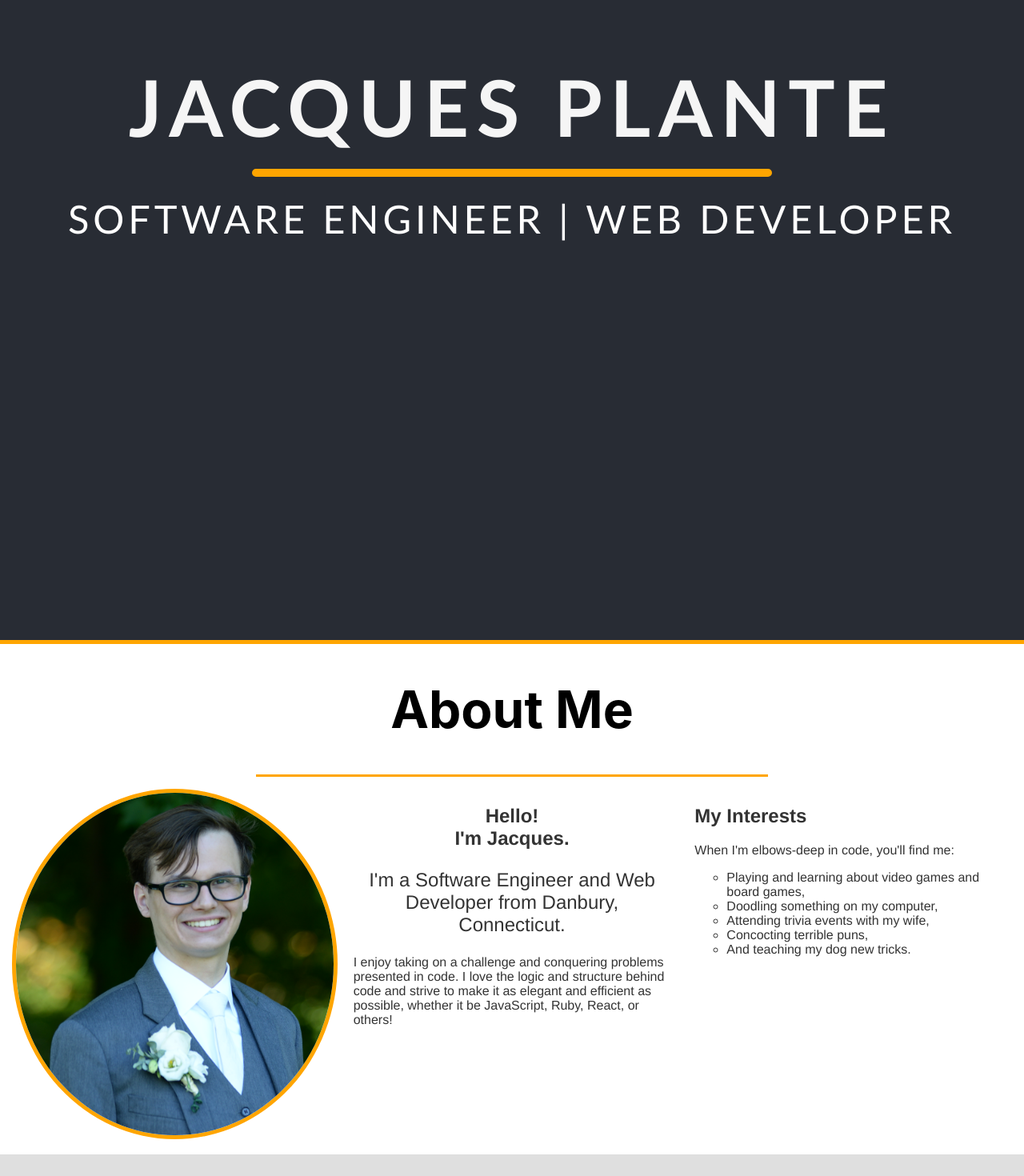
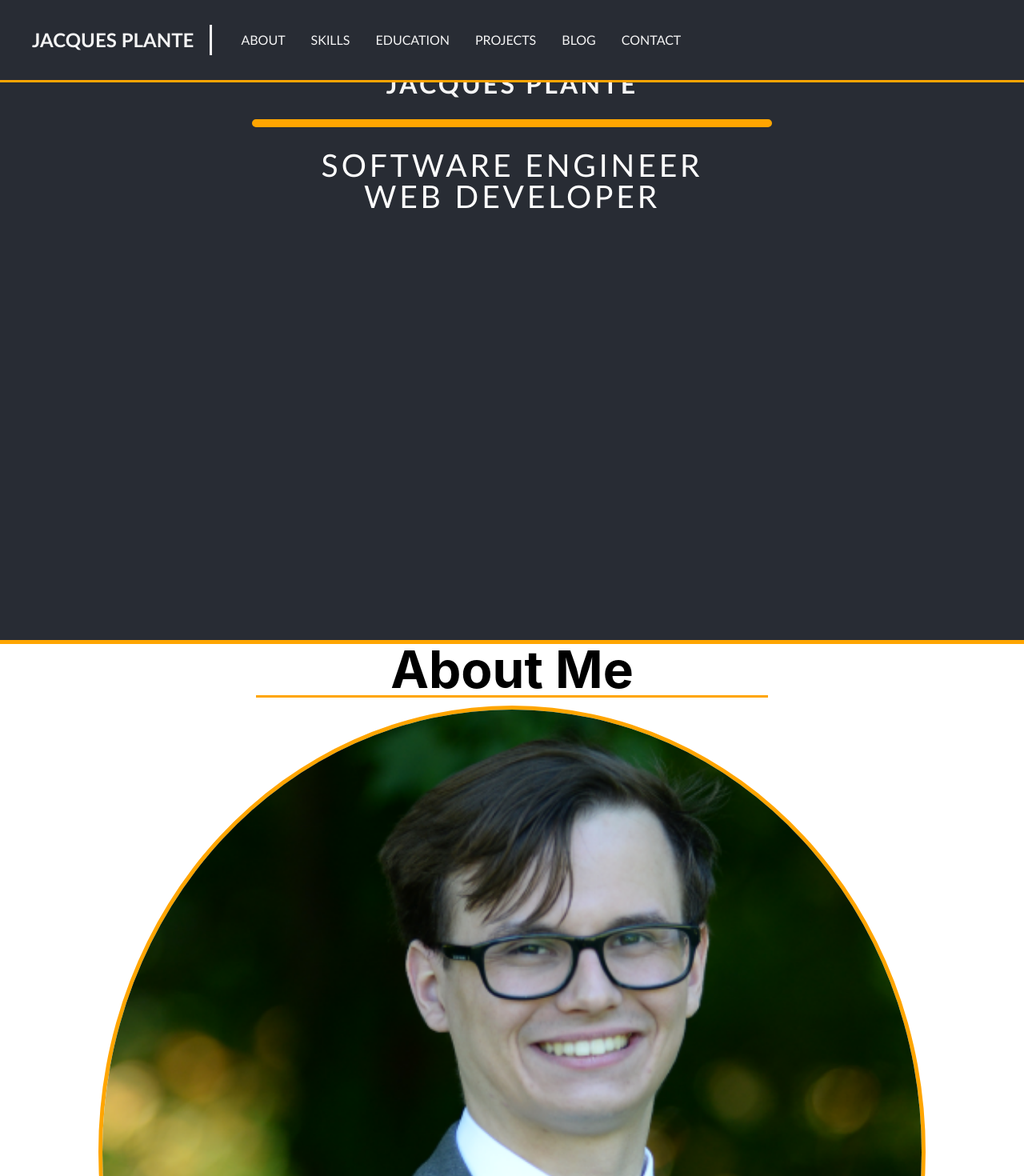
Before and after one commit to JPlante9117/portfolio, a React (Create React App) app: page / in a window 1280 px wide. Shown: the top 1470 px of the page at 80% size. Built offline with nearby package versions, Linux system fonts and the light colour scheme.

Commit message:
styled about section for mobile, styled nav for mobile

```diff
--- a/package.json
+++ b/package.json
@@ -14,12 +14,13 @@
     "react": "^16.12.0",
     "react-animate-on-scroll": "^2.1.5",
     "react-dom": "^16.12.0",
+    "react-router-dom": "^5.1.2",
     "react-scripts": "3.4.0"
   },
   "scripts": {
     "start": "react-scripts start",
     "predeploy": "yarn run build",
-   "deploy": "gh-pages -d build",
+    "deploy": "gh-pages -d build",
     "build": "react-scripts build",
     "test": "react-scripts test",
     "eject": "react-scripts eject"
--- a/src/App.css
+++ b/src/App.css
@@ -1,6 +1,87 @@
-html {
-  scroll-behavior: smooth;
-  overflow-x: hidden;
+html, body, div, span, object, iframe,
+h1, h2, h3, h4, h5, h6, p, blockquote, pre,
+abbr, address, cite, code,
+del, dfn, em, img, ins, kbd, q, samp,
+small, strong, sub, sup, var,
+b, i,
+dl, dt, dd, ol, ul, li,
+fieldset, form, label, legend,
+table, caption, tbody, tfoot, thead, tr, th, td,
+article, aside, canvas, details, figcaption, figure,
+footer, header, hgroup, menu, nav, section, summary,
+time, mark, audio, video {
+    margin:0;
+    padding:0;
+    border:0;
+    outline:0;
+    font-size:100%;
+    vertical-align:baseline;
+    background:transparent;
+    scroll-behavior: smooth;
+}
+
+body {
+    line-height:1;
+}
+
+article,aside,details,figcaption,figure,
+footer,header,hgroup,menu,nav,section {
+    display:block;
+}
+
+nav ul {
+    list-style:none;
+}
+
+blockquote, q {
+    quotes:none;
+}
+
+blockquote:before, blockquote:after,
+q:before, q:after {
+    content:'';
+    content:none;
+}
+
+a {
+    margin:0;
+    padding:0;
+    font-size:100%;
+    vertical-align:baseline;
+    background:transparent;
+}
+
+/* change colours to suit your needs */
+ins {
+    background-color:#ff9;
+    color:#000;
+    text-decoration:none;
+}
+
+/* change colours to suit your needs */
+mark {
+    background-color:#ff9;
+    color:#000;
+    font-style:italic;
+    font-weight:bold;
+}
+
+del {
+    text-decoration: line-through;
+}
+
+abbr[title], dfn[title] {
+    border-bottom:1px dotted;
+    cursor:help;
+}
+
+table {
+    border-collapse:collapse;
+    border-spacing:0;
+}
+
+input, select {
+    vertical-align:middle;
 }
 
 .App {
@@ -109,6 +190,7 @@ h1 {
 div.header {
   background-color: #282c34;
   min-height: 100vh;
+  width: 100%;
   display: flex;
   flex-direction: column;
   align-items: center;
@@ -124,7 +206,7 @@ h1.mainHeader {
   text-align: center;
   margin: 0;
   padding: 0;
-  font-size: 3.750em;
+  font-size: 2rem;
   font-weight: 900;
   letter-spacing: 0.1em;
   line-height: 1em;
@@ -149,25 +231,22 @@ p.title {
   text-align: center;
   margin: 0;
   padding: 0;
-  font-size: 1.875em;
+  font-size: 1.5em;
   font-weight: 300;
   letter-spacing: 0.1em;
   line-height: 1em;
   text-transform: uppercase;
 }
 
+* {
+  text-decoration: none;
+}
 .tabs {
-  position: relative;
-  bottom: 30px;
+  position: absolute;
+  bottom: 10%;
   z-index: 100;
-  width: 90%;
+  width: 100%;
   font-size: 1em;
-}
-
-a.tabLinks {
-  padding: 10px;
-  text-decoration: none;
-  transition: 0.5s;
 }
 
 a.tabLinks:link {
@@ -180,12 +259,17 @@ a.tabLinks:visited {
 
 /* SOCIALS CSS */
 
-.socials {
+.socials-container {
+  width: 75%;
   display: inline-block;
 }
 
+.socials {
+  padding: 10px;
+  float: left;
+}
+
 .socialImg {
-  padding: 10px;
   filter: grayscale(70%);
   transition: 0.5s;
 }
@@ -207,14 +291,38 @@ a.tabLinks:visited {
 
 .selfImage {
   height: auto;
-  width: 100%;
+  width: 80%;
   border-radius: 50%;
+  margin: 10px auto;
   border: 5px solid orange;
 }
 
-.aboutTopLine {
-  text-align: center;
-  font-size: 1.5em;
+.about-info p {
+  margin: 0 auto;
+  text-align: left;
+  width: 80%;
+  line-height: 1.5em;
+  padding: 10px;
+}
+
+.about-interests p {
+  margin: 0 auto;
+  text-align: left;
+  width: 80%;
+  line-height: 1.5em;
+  padding: 10px;
+}
+
+.about-interests ul {
+  margin: 0 auto;
+  list-style-type: circle;
+  text-align: left;
+  width: 70%;
+  padding-bottom: 10px;
+}
+
+.about-interests ul li {
+  line-height: 1.5em;
 }
 
 .aboutIntro {
@@ -473,23 +581,80 @@ div.footer {
   font-size: smaller;
 }
 
-/* MEDIA QUERIES */
+/* NAVBAR */
 
-@media screen and (max-width: 1024px) {
-	.col-1-2,
-	.col-1-3 { padding: 15px; }
+header {
+  background-color: #282c34;
+  height: fit-content;
+  width: 100%;
+  font-family: 'Gill Sans', 'Gill Sans MT', Calibri, 'Trebuchet MS', sans-serif;
+  border-bottom: 3px solid orange;
+  position: fixed;
+  top: 0;
+  z-index: 1000;
+  overflow: hidden;
 }
 
-@media screen and (max-width: 800px) {
-	.col-1-2,
-	.col-1-3 { padding: 10px; width: 100%; }
+header .header-brand{
+  font-size: 24px;
+  color: whitesmoke;
+  font-weight: 600;
+  text-transform: uppercase;
+  display: block;
+  margin: 0 auto;
+  text-align: center;
+  padding: 20px 0;
 }
 
-@media screen and (max-width: 768px) {
-	.container { max-width: 750px; }
+header nav ul {
+  margin: 0 auto;
+  display: block;
+  width: fit-content;
 }
 
-@media screen and (max-width: 640px) {
-	.col-1-2,
-	.col-1-3 { float: none; width: 100%; }
+header nav ul li {
+  display: inline-block;
+  list-style: none;
+  margin-top: 5px;
+  margin-bottom: 5px;
+  padding: 0 16px;
+  text-transform: uppercase;
 }
+
+header nav ul li a {
+  font-size: 16px;
+  color: whitesmoke;
+}
+
+a.anchor {
+  position: relative;
+  top: -119px;
+}
+
+@media only screen and (min-width: 1000px){
+  header .header-brand{
+    margin: 31px 0;
+    line-height: 38px;
+    text-align: left;
+    padding: 0px 20px 0px 40px;
+    border-right: 3px solid whitesmoke;
+    float: left;
+  }
+
+  header nav ul {
+    margin: 20px 0 0 20px;
+    float: left;
+  }
+
+  header nav ul li {
+    margin-top: 0;
+  }
+
+  header nav ul li a {
+    line-height: 60px;
+  }
+
+  a.anchor {
+    top: -100px;
+  }
+}
--- a/src/App.js
+++ b/src/App.js
@@ -8,10 +8,12 @@ import EducationContainer from './containers/EducationContainer'
 import ProjectsContainer from './containers/ProjectsContainer'
 import Contact from './components/Contact';
 import BlogContainer from './containers/BlogContainer';
+import Navbar from './components/Navbar';
 
 function App() {
   return (
     <div className="App">
+      <Navbar />
       <HeaderContainer />
       <About />
       <SkillsContainer />
--- a/src/components/About.js
+++ b/src/components/About.js
@@ -11,25 +11,21 @@ const About = () => {
         <div className="aboutSection">
             <ScrollAnimation animateIn="fadeIn" duration="2" animateOnce={true}>
                 <div>
-                    <a id="about"><h1>About Me</h1></a>
+                    <a id="about" className="anchor" />
+                    <h1>About Me</h1>
                     <div className="centeredLine" />
-                    <div className="col-1-3" style={imageStyle}>
                         <img className="selfImage" src={img} />
-                    </div>
-                    <div className="col-1-3">
-                        <h2 className="aboutIntro">Hello!<br/>I'm Jacques.</h2>
+                    <div className="about-info">
+                        <h2 className="aboutIntro">Hello! I'm Jacques.</h2>
                         <p className="aboutTopLine">
                             I'm a Software Engineer and Web Developer from Danbury, Connecticut.
-                        </p>
-                        <p>
                             I enjoy taking on a challenge and conquering problems presented in
                             code. I love the logic and structure behind code and strive to make it as
                             elegant and efficient as possible, whether it be JavaScript, Ruby,
                             React, or others!
                         </p>
                     </div>
-                    <div className="col-1-3">
-                        <h2>My Interests</h2>
+                    <div className="about-interests">
                         <p>
                             When I'm elbows-deep in code, you'll find me:
                         </p>
--- /dev/null
+++ b/src/components/Navbar.js
@@ -0,0 +1,21 @@
+import React from 'react'
+
+const Navbar = () => {
+    return(
+        <header>
+                <a className="header-brand">Jacques Plante</a>
+                <nav>
+                    <ul>
+                        <li><a href="#about">About</a></li>
+                        <li><a href="#skills">Skills</a></li>
+                        <li><a href="#education">Education</a></li>
+                        <li><a href="#projects">Projects</a></li>
+                        <li><a href="#blog">Blog</a></li>
+                        <li><a href="#contact">Contact</a></li>
+                    </ul>
+                </nav>
+        </header>
+    )
+}
+
+export default Navbar
--- a/src/containers/BlogContainer.js
+++ b/src/containers/BlogContainer.js
@@ -20,7 +20,8 @@ export default class BlogContainer extends Component {
             <div className="blogSection">
                 <ScrollAnimation animateOnce={true} animateIn="slideInRight">
                     <div>
-                        <a id="blog"><h1 className="alignLeft">Blog</h1></a>
+                        <a id="blog" className="anchor" />
+                        <h1 className="alignLeft">Blog</h1>
                         <div className="leftLine" />
                         <h2>Keep up with what I'm doing by reading through some of my blog posts! I regularly post about the projects I'm working on<br/>
                         as well as the challenges I encounter along the way.</h2>
--- a/src/containers/EducationContainer.js
+++ b/src/containers/EducationContainer.js
@@ -20,7 +20,8 @@ export default class EducationContainer extends Component {
             <div className="educationSection">
                 <ScrollAnimation animateOnce={true} animateIn="slideInLeft">
                     <div>
-                        <a id="education"><h1 className="alignRight">Education</h1></a>
+                        <a id="education" className="anchor" />
+                        <h1 className="alignRight">Education</h1>
                         <div className="rightLine" />
                         {this.generateEducation()}
                     </div>
--- a/src/containers/HeaderContainer.js
+++ b/src/containers/HeaderContainer.js
@@ -2,6 +2,7 @@ import React, { Component } from 'react'
 import SocialMediaContainer from './SocialMediaContainer'
 import 'animate.css/animate.min.css'
 import ScrollAnimation from 'react-animate-on-scroll'
+import Navbar from '../components/Navbar'
 
 export default class HeaderContainer extends Component {
     render() {
@@ -18,7 +19,7 @@ export default class HeaderContainer extends Component {
                 <ScrollAnimation animateIn="fadeInUp" animateOnce={true} delay={1000}>
                     <div className="row">
                         <p className="title">
-                            SOFTWARE ENGINEER | WEB DEVELOPER
+                            SOFTWARE ENGINEER<br/>WEB DEVELOPER
                         </p>
                     </div>
                 </ScrollAnimation>
@@ -27,18 +28,6 @@ export default class HeaderContainer extends Component {
                         <SocialMediaContainer />
                     </div>
                 </ScrollAnimation>
-                <div className="row">
-                    <div className="tabs">
-                        <ScrollAnimation animateIn="fadeIn" animateOnce={true} delay={3500} offset={0}>
-                            <a className="tabLinks" href="#about">About</a>
-                            <a className="tabLinks" href="#skills">Skills</a>
-                            <a className="tabLinks" href="#education">Education</a>
-                            <a className="tabLinks" href="#projects">Projects</a>
-                            <a className="tabLinks" href="#blog">Blog</a>
-                            <a className="tabLinks" href="#contact">Contact</a>
-                        </ScrollAnimation>
-                    </div>
-                </div>
             </div>
         )
     }
--- a/src/containers/ProjectsContainer.js
+++ b/src/containers/ProjectsContainer.js
@@ -29,7 +29,8 @@ export default class ProjectsContainer extends Component {
             <div className="projectsSection">
                 <ScrollAnimation animateIn="fadeIn" animateOnce={true}>
                     <div className="projectsContainer">
-                        <a id="projects"><h1>Recent Projects</h1></a>
+                        <a id="projects"  />
+                        <h1>Recent Projects</h1>
                         <div className="centeredLine" />
                         {this.generateProjects(projects)}
                         {this.generateProjects(others)}
--- a/src/containers/SkillsContainer.js
+++ b/src/containers/SkillsContainer.js
@@ -27,7 +27,8 @@ export default class SkillsContainer extends Component {
             <div className="skillsSection">
                 <ScrollAnimation animateIn="slideInRight" animateOnce={true}>
                     <div>
-                        <a id="skills"><h1 className="alignLeft">Skills</h1></a>
+                        <a id="skills" className="anchor" />
+                        <h1 className="alignLeft">Skills</h1>
                         <div className="leftLine" />
                         <div>
                             <p>I've worked with a variety of programming languages in creating wep applications. I primarily use a Ruby on Rails API back-end with a JavaScript or React front-end.
--- a/src/containers/SocialMediaContainer.js
+++ b/src/containers/SocialMediaContainer.js
@@ -17,7 +17,9 @@ const socials = [
 
 const SocialMediaContainer = () => {
     return(
-        socials.map(social => <SocialMedia image={social.image} link={social.link} />)
+        <div className="socials-container">
+            {socials.map(social => <SocialMedia image={social.image} link={social.link} />)}
+        </div>
     )
 }
 
```
Also changed, not shown: src/style.css (added), 1 other file (tests, documents, lock files or other folders).
